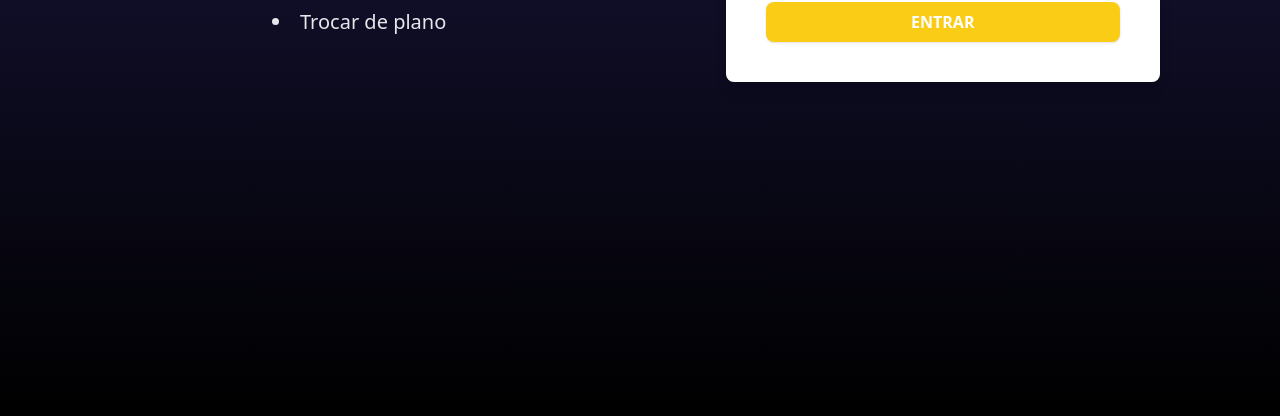
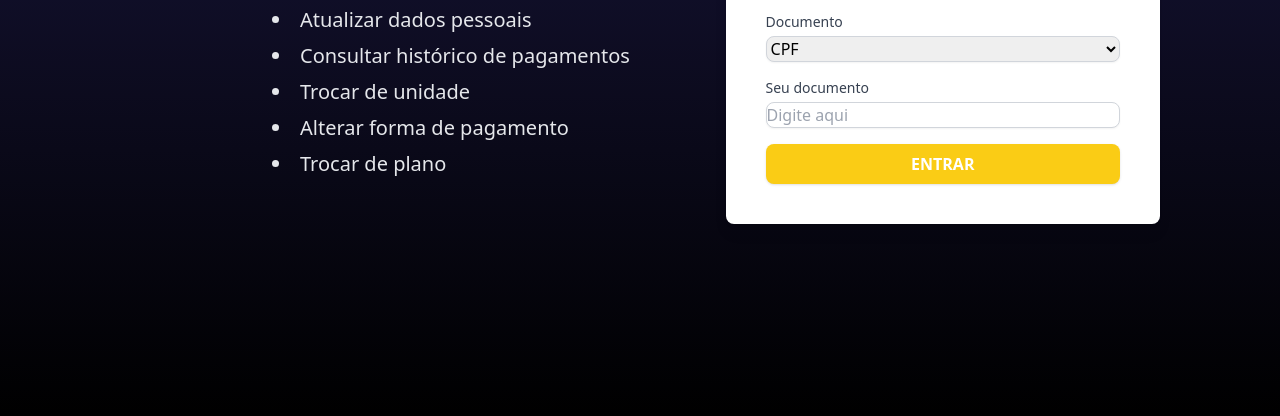
Before and after one commit to TiagoCavalcante/FitNES-page, a website: page src/cliente.html in a window 1280 px wide. Shown: the part 384-800 px from the top of the page. Drawn offline with nearby package versions, Linux system fonts and the light colour scheme.

Commit message:
Update cliente.hmtl

```diff
--- a/src/cliente.html
+++ b/src/cliente.html
@@ -32,7 +32,7 @@
 
         <!-- Main Section -->
         <div
-            class="container size-full mx-auto py-3 mt-0.5 flex flex-col lg:flex-row items-center justify-between px-4 lg:px-20 space-y-10 lg:space-y-0">
+            class="container size-full mx-auto py-3 mt-36 flex flex-col lg:flex-row items-center justify-between px-4 lg:px-20 space-y-10 lg:space-y-0">
             <!-- Left Section (Título e Textos) -->
             <div class="size-full text-center lg:text-left lg:w-1/2 lg:ml-48 mt-0">
                 <h1 class="text-6xl font-bold text-yellow-500 mb-6">FITNES</h1>
```
Also changed, not shown: src/output.css.
